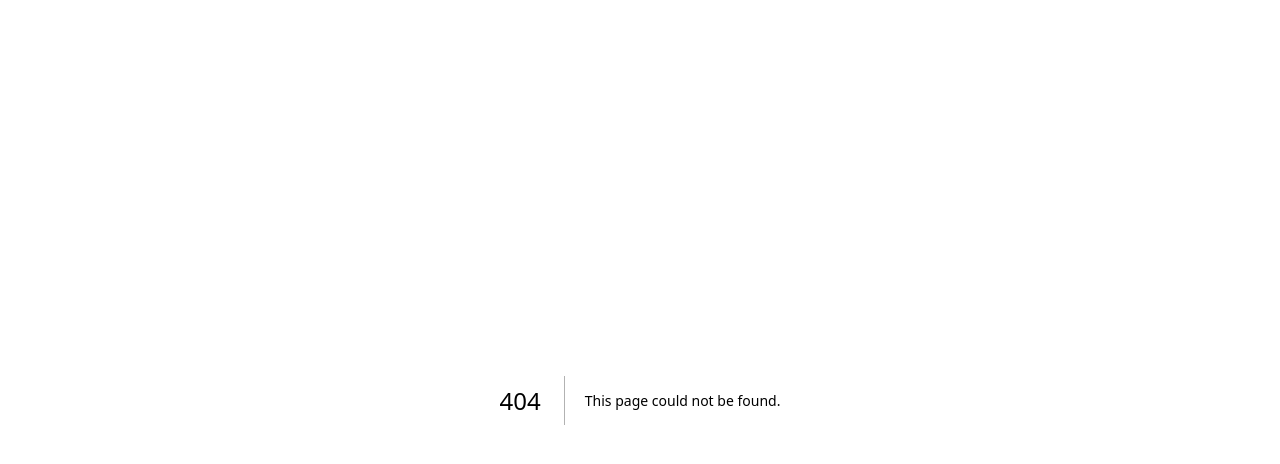
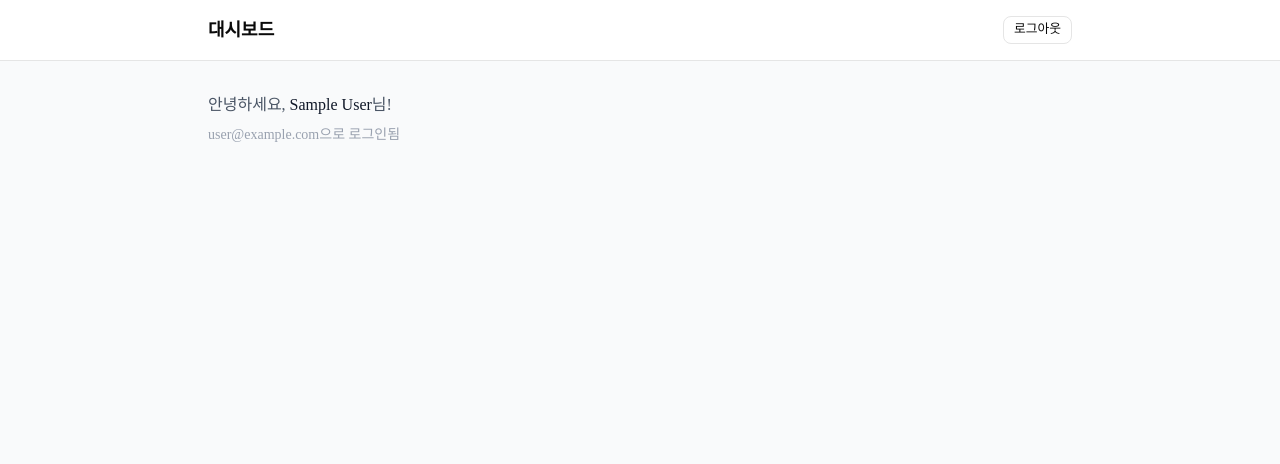
Before and after one commit to jsh95311/nextjs-study, a Next.js app: page /dashboard in a window 1280 px wide. Before the commit this address had no page. Shown: the top 464 px of the page. Built offline with nearby package versions, Linux system fonts and the light colour scheme; no server answers; sample sign-in values are in the browser's storage.

Commit message:
feat: add dashboard, sign-out button, and home page

```diff
--- /dev/null
+++ b/src/app/(dashboard)/dashboard/page.tsx
@@ -0,0 +1,30 @@
+import { auth } from '@/lib/auth'
+import { redirect } from 'next/navigation'
+import { SignOutButton } from '@/components/sign-out-button'
+
+export default async function DashboardPage() {
+  const session = await auth()
+  if (!session) redirect('/login')
+
+  const displayName = session.user?.name ?? session.user?.email ?? '사용자'
+
+  return (
+    <div className="min-h-screen bg-gray-50">
+      <header className="border-b bg-white">
+        <div className="mx-auto flex max-w-4xl items-center justify-between px-4 py-4">
+          <h1 className="text-lg font-semibold">대시보드</h1>
+          <SignOutButton />
+        </div>
+      </header>
+      <main className="mx-auto max-w-4xl px-4 py-8">
+        <p className="text-gray-600">
+          안녕하세요,{' '}
+          <span className="font-medium text-gray-900">{displayName}</span>님!
+        </p>
+        <p className="mt-2 text-sm text-gray-400">
+          {session.user?.email}으로 로그인됨
+        </p>
+      </main>
+    </div>
+  )
+}
--- a/src/app/layout.tsx
+++ b/src/app/layout.tsx
@@ -1,33 +1,25 @@
-import type { Metadata } from "next";
-import { Geist, Geist_Mono } from "next/font/google";
-import "./globals.css";
+import type { Metadata } from 'next'
+import { Geist } from 'next/font/google'
+import './globals.css'
 
-const geistSans = Geist({
-  variable: "--font-geist-sans",
-  subsets: ["latin"],
-});
-
-const geistMono = Geist_Mono({
-  variable: "--font-geist-mono",
-  subsets: ["latin"],
-});
+const geist = Geist({
+  variable: '--font-geist-sans',
+  subsets: ['latin'],
+})
 
 export const metadata: Metadata = {
-  title: "Create Next App",
-  description: "Generated by create next app",
-};
+  title: 'Next.js 보일러플레이트',
+  description: 'Next.js 16 + NextAuth v5 + Prisma v7 + shadcn/ui minimal starter',
+}
 
 export default function RootLayout({
   children,
 }: Readonly<{
-  children: React.ReactNode;
+  children: React.ReactNode
 }>) {
   return (
-    <html
-      lang="en"
-      className={`${geistSans.variable} ${geistMono.variable} h-full antialiased`}
-    >
-      <body className="min-h-full flex flex-col">{children}</body>
+    <html lang="ko" className={`${geist.variable} h-full antialiased`}>
+      <body className="min-h-full">{children}</body>
     </html>
-  );
+  )
 }
--- a/src/app/page.tsx
+++ b/src/app/page.tsx
@@ -1,65 +1,30 @@
-import Image from "next/image";
+import Link from 'next/link'
+import { auth } from '@/lib/auth'
+import { redirect } from 'next/navigation'
+import { buttonVariants } from '@/components/ui/button'
 
-export default function Home() {
+export default async function HomePage() {
+  const session = await auth()
+  if (session) redirect('/dashboard')
+
   return (
-    <div className="flex flex-col flex-1 items-center justify-center bg-zinc-50 font-sans dark:bg-black">
-      <main className="flex flex-1 w-full max-w-3xl flex-col items-center justify-between py-32 px-16 bg-white dark:bg-black sm:items-start">
-        <Image
-          className="dark:invert"
-          src="/next.svg"
-          alt="Next.js logo"
-          width={100}
-          height={20}
-          priority
-        />
-        <div className="flex flex-col items-center gap-6 text-center sm:items-start sm:text-left">
-          <h1 className="max-w-xs text-3xl font-semibold leading-10 tracking-tight text-black dark:text-zinc-50">
-            To get started, edit the page.tsx file.
-          </h1>
-          <p className="max-w-md text-lg leading-8 text-zinc-600 dark:text-zinc-400">
-            Looking for a starting point or more instructions? Head over to{" "}
-            <a
-              href="https://vercel.com/templates?framework=next.js&utm_source=create-next-app&utm_medium=appdir-template-tw&utm_campaign=create-next-app"
-              className="font-medium text-zinc-950 dark:text-zinc-50"
-            >
-              Templates
-            </a>{" "}
-            or the{" "}
-            <a
-              href="https://nextjs.org/learn?utm_source=create-next-app&utm_medium=appdir-template-tw&utm_campaign=create-next-app"
-              className="font-medium text-zinc-950 dark:text-zinc-50"
-            >
-              Learning
-            </a>{" "}
-            center.
-          </p>
-        </div>
-        <div className="flex flex-col gap-4 text-base font-medium sm:flex-row">
-          <a
-            className="flex h-12 w-full items-center justify-center gap-2 rounded-full bg-foreground px-5 text-background transition-colors hover:bg-[#383838] dark:hover:bg-[#ccc] md:w-[158px]"
-            href="https://vercel.com/new?utm_source=create-next-app&utm_medium=appdir-template-tw&utm_campaign=create-next-app"
-            target="_blank"
-            rel="noopener noreferrer"
-          >
-            <Image
-              className="dark:invert"
-              src="/vercel.svg"
-              alt="Vercel logomark"
-              width={16}
-              height={16}
-            />
-            Deploy Now
-          </a>
-          <a
-            className="flex h-12 w-full items-center justify-center rounded-full border border-solid border-black/[.08] px-5 transition-colors hover:border-transparent hover:bg-black/[.04] dark:border-white/[.145] dark:hover:bg-[#1a1a1a] md:w-[158px]"
-            href="https://nextjs.org/docs?utm_source=create-next-app&utm_medium=appdir-template-tw&utm_campaign=create-next-app"
-            target="_blank"
-            rel="noopener noreferrer"
-          >
-            Documentation
-          </a>
-        </div>
-      </main>
+    <div className="flex min-h-screen flex-col items-center justify-center gap-6 bg-gray-50">
+      <div className="text-center">
+        <h1 className="text-4xl font-bold tracking-tight text-gray-900">
+          Next.js 보일러플레이트
+        </h1>
+        <p className="mt-3 text-lg text-gray-500">
+          Next.js 16 + NextAuth v5 + Prisma v7 + shadcn/ui
+        </p>
+      </div>
+      <div className="flex gap-3">
+        <Link href="/login" className={buttonVariants()}>
+          로그인
+        </Link>
+        <Link href="/register" className={buttonVariants({ variant: 'outline' })}>
+          회원가입
+        </Link>
+      </div>
     </div>
-  );
+  )
 }
--- /dev/null
+++ b/src/components/sign-out-button.tsx
@@ -0,0 +1,17 @@
+import { signOut } from '@/lib/auth'
+import { Button } from '@/components/ui/button'
+
+export function SignOutButton() {
+  return (
+    <form
+      action={async () => {
+        'use server'
+        await signOut({ redirectTo: '/' })
+      }}
+    >
+      <Button type="submit" variant="outline" size="sm">
+        로그아웃
+      </Button>
+    </form>
+  )
+}
```
